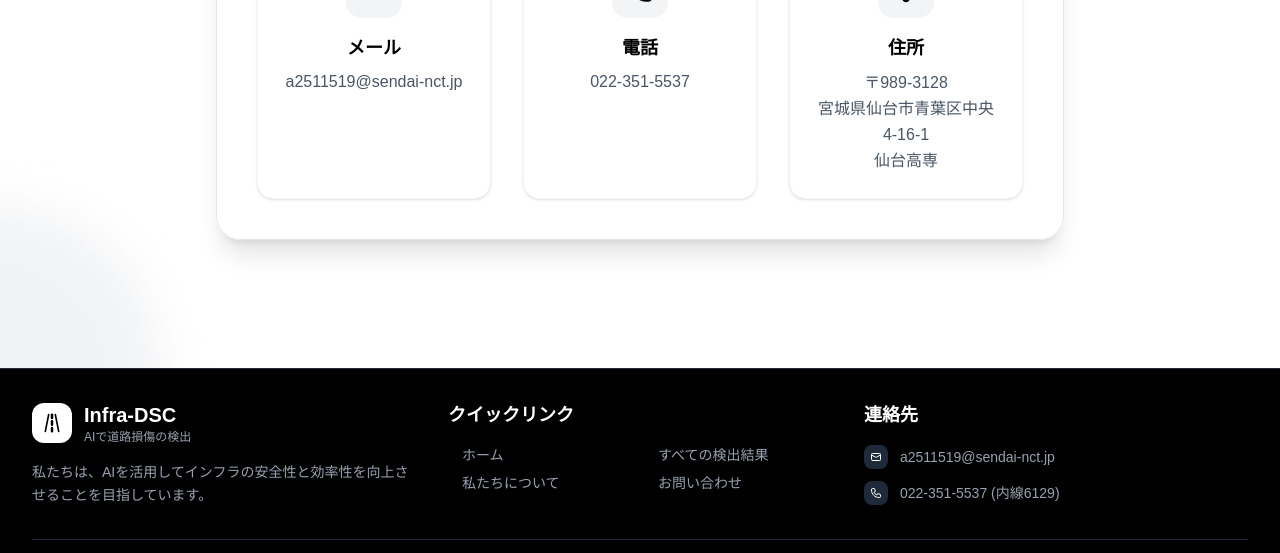
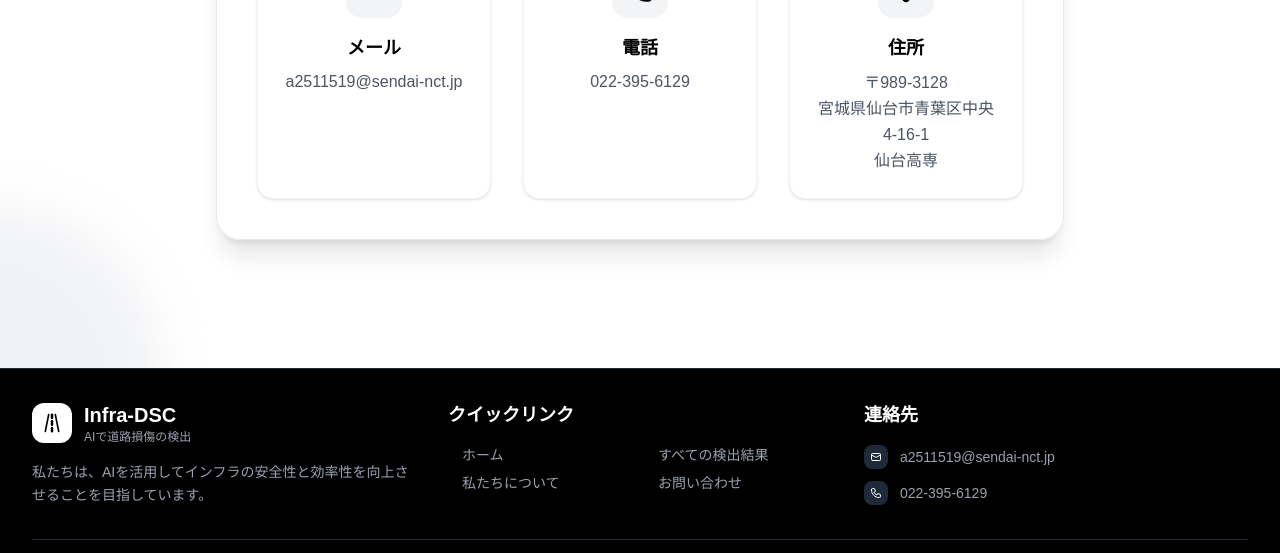
Before and after one commit to bamboo51/Infra-DSC, a Next.js app in the folder frontend/: page /contact in a window 1280 px wide. Shown: the part 844-1397 px from the top of the page. Built offline with nearby package versions, Linux system fonts and the light colour scheme.

Commit message:
change number

```diff
--- a/frontend/components/ui/Footer.tsx
+++ b/frontend/components/ui/Footer.tsx
@@ -90,7 +90,7 @@ export const Footer = () => {
                     <path strokeLinecap="round" strokeLinejoin="round" strokeWidth={2} d="M3 5a2 2 0 012-2h3.28a1 1 0 01.948.684l1.498 4.493a1 1 0 01-.502 1.21l-2.257 1.13a11.042 11.042 0 005.516 5.516l1.13-2.257a1 1 0 011.21-.502l4.493 1.498a1 1 0 01.684.949V19a2 2 0 01-2 2h-1C9.716 21 3 14.284 3 6V5z" />
                   </svg>
                 </div>
-                <span>022-351-5537 (内線6129)</span>
+                <span>022-395-6129</span>
               </div>
             </div>
 
--- a/frontend/data/contact.tsx
+++ b/frontend/data/contact.tsx
@@ -99,7 +99,7 @@ export const contactSectionData: ContactSectionData = {
           href="tel:03-1234-5678"
           className="text-gray-600 hover:text-black transition-colors duration-200 text-sm sm:text-base"
         >
-          022-351-5537
+          022-395-6129
         </a>
       ),
     },
```
